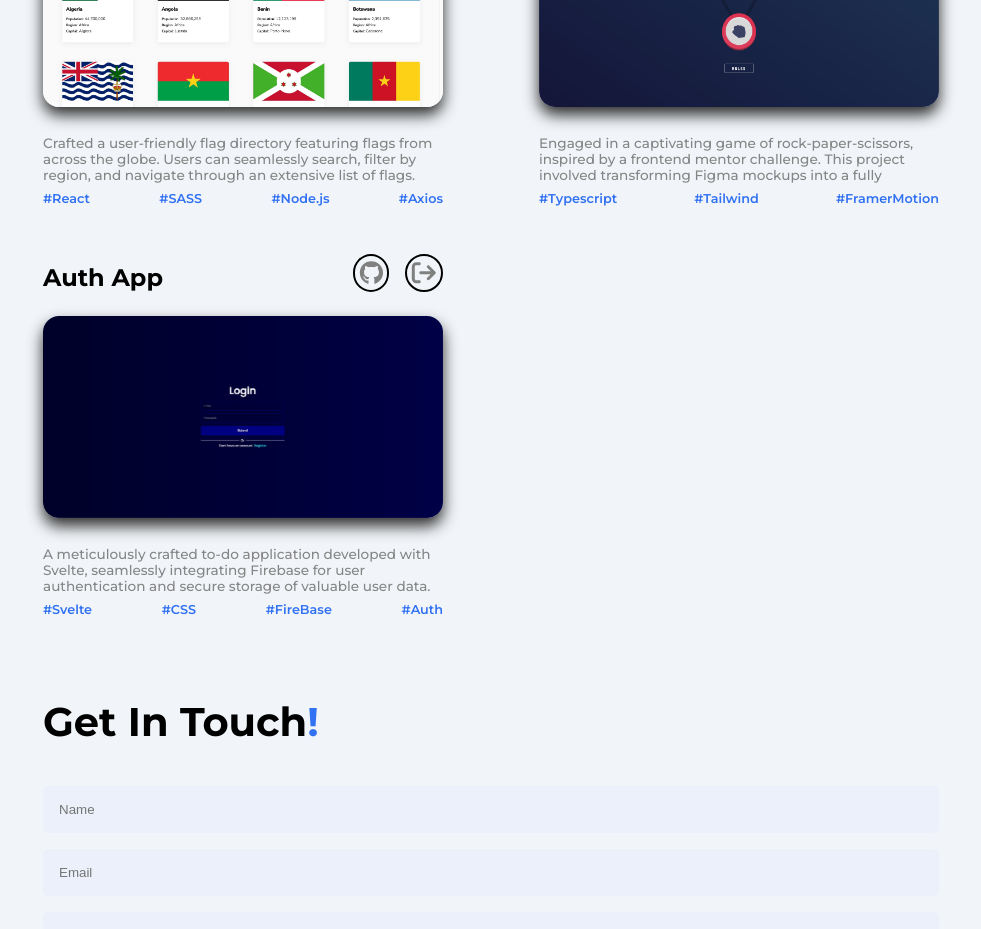
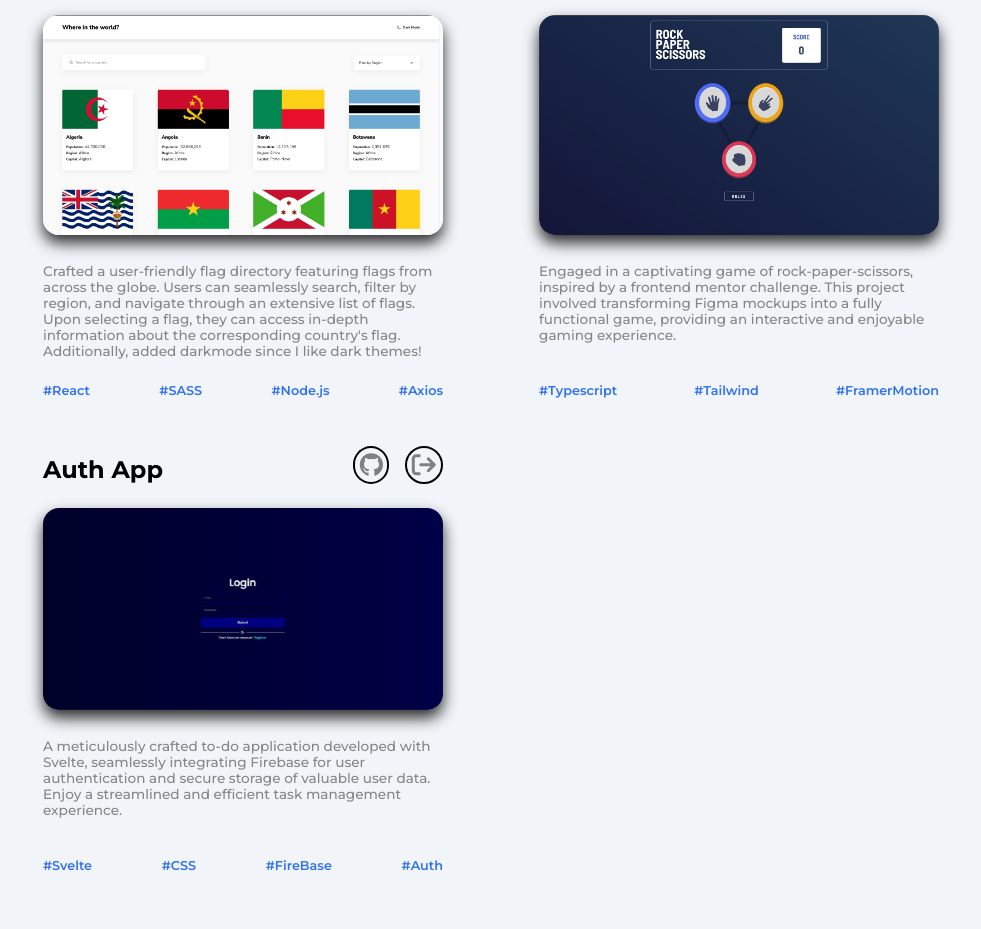
Before and after one commit to TommieeN/global-portfolio, a React (Vite) app: page / in a window 1280 px wide. Shown: the part 2860-3789 px from the top of the page, without its empty margins (149-1130 px from the left). Built offline with nearby package versions, Linux system fonts and the light colour scheme; the HTML template or start-up script is replaced by a standard one.

Commit message:
fix descriptions

```diff
--- a/src/components/Projects/projects.scss
+++ b/src/components/Projects/projects.scss
@@ -94,7 +94,7 @@
     font-size: 0.85rem;
     color: #858585;
     @include desktop {
-      height: 32px;
+      height: 6rem;
     }
   }
 }
--- a/src/constants/index.ts
+++ b/src/constants/index.ts
@@ -134,7 +134,7 @@ const projects = [
   {
     id: 5,
     title: "Flags",
-    description: "Crafted a user-friendly flag directory featuring flags from across the globe. Users can seamlessly search, filter by region, and navigate through an extensive list of flags. Upon selecting a flag, they can access in-depth information about the corresponding country's flag. Additionally, the application boasts a convenient dark mode feature, utilizing local storage to remember the user's preferred theme across sessions.",
+    description: "Crafted a user-friendly flag directory featuring flags from across the globe. Users can seamlessly search, filter by region, and navigate through an extensive list of flags. Upon selecting a flag, they can access in-depth information about the corresponding country's flag. Additionally, added darkmode since I like dark themes!",
     img: flags,
     link: "https://github.com/TommieeN/country-flags-api",
     deploy: "https://client-flags.onrender.com/",
```
